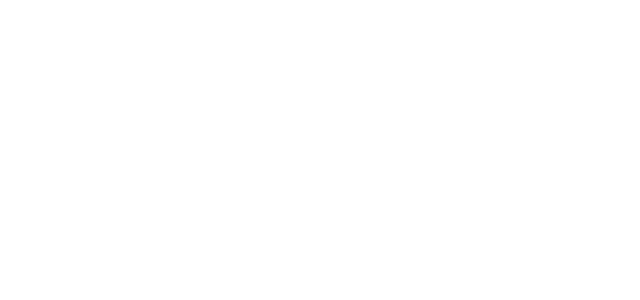
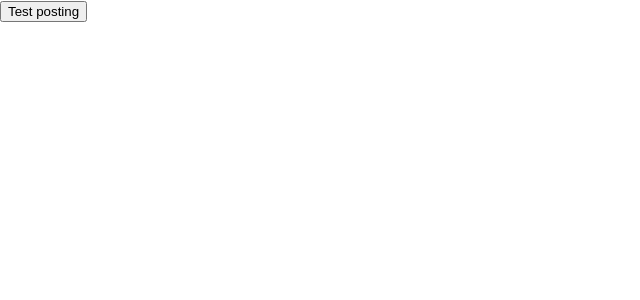
Before and after one commit to MoAbyari/pet_cloner, a React (Create React App) app: page / in a window 1280 px wide. Shown: the top 300 px of the page, without its empty margins (0-640 px from the left). Built offline with nearby package versions, Linux system fonts and the light colour scheme.

Commit message:
pushing to firebase

```diff
--- a/src/components/App2.js
+++ b/src/components/App2.js
@@ -1,16 +1,39 @@
 import './App.css';
 import { db } from '../services/firebase.js'
 
-function _submitHandler(){
-   console.log('hello')
+const database = db.collection("Users");
+
+class Signup {
+   constructor(
+      firstName='Lay',
+      lastName='Smith',
+      email='email@address.com',
+      state='New South Wales',
+      dog=true,
+      cat=false)
+      {
+         this.firstName = firstName;
+         this.lastName = lastName;
+         this.email = email;
+         this.state = state;
+         this.dog = dog;
+         this.cat = cat;
+   }
 }
 
-function App() {
+function _submitHandler(){
+   const formEntry = new Signup (
+      ("May", "Jones","email@address.com","New South Wales", false, true)
+   )
+   database.doc().set({...formEntry});
+}
+
+function App2() {
   return (
     <div className="App2">
-       <button onClick={_submitHandler}></button>
+       <button onClick={_submitHandler}>Test posting</button>
     </div>
   );
 }
 
-export default App;
+export default App2;
--- a/src/index.js
+++ b/src/index.js
@@ -1,11 +1,11 @@
 import React from 'react';
 import ReactDOM from 'react-dom';
 import './index.css';
-import App from './components/App';
+import App2 from './components/App2';
 
 ReactDOM.render(
   <React.StrictMode>
-    <App />
+    <App2 />
   </React.StrictMode>,
   document.getElementById('root')
 );
```
